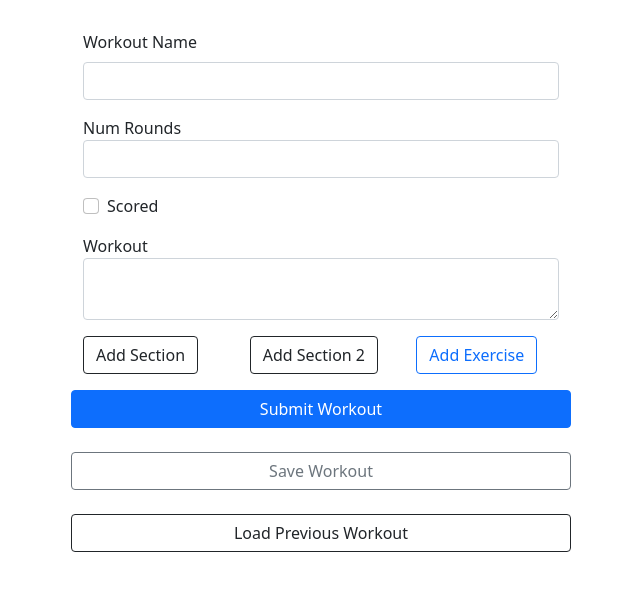
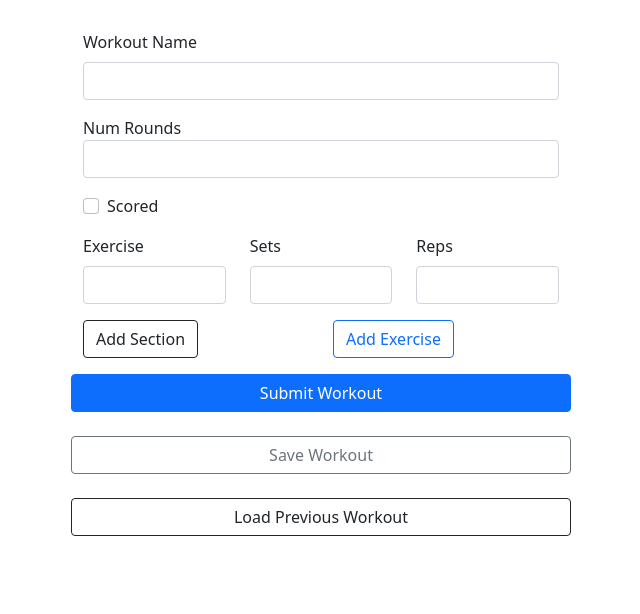
Before and after one commit to zsbinger/Z-Move, a Flask app: page /workouts/create in a window 1280 px wide. Shown: the part 56-670 px from the top of the page, without its empty margins (319-959 px from the left). Run offline with Flask 2, Linux system fonts and the light colour scheme.

Commit message:
fixed bug for insertion of workout with dictionary for workout content. also added descending order for workout viewing

```diff
--- a/application/templates/base.html
+++ b/application/templates/base.html
@@ -8,7 +8,7 @@
     <title>Z-Move</title>
     <link href="https://cdn.jsdelivr.net/npm/bootstrap@5.0.0-beta1/dist/css/bootstrap.min.css" rel="stylesheet" integrity="sha384-giJF6kkoqNQ00vy+HMDP7azOuL0xtbfIcaT9wjKHr8RbDVddVHyTfAAsrekwKmP1" crossorigin="anonymous">
     <script src="https://cdn.jsdelivr.net/npm/bootstrap@5.0.0-beta1/dist/js/bootstrap.bundle.min.js" integrity="sha384-ygbV9kiqUc6oa4msXn9868pTtWMgiQaeYH7/t7LECLbyPA2x65Kgf80OJFdroafW" crossorigin="anonymous"></script>
-    <script src="../static/dynamic_form.js"></script>
+    <script type="text/javascript" src="/static/dynamic_form.js"></script>
 </head>
 
 <body>
--- a/application/workouts/forms.py
+++ b/application/workouts/forms.py
@@ -1,24 +1,36 @@
 from flask_wtf import FlaskForm
+from wtforms.widgets import html_params
+from markupsafe import Markup
 from wtforms import (StringField, BooleanField, IntegerField,
                      SelectField, TextField, TextAreaField,
                      DateField, SubmitField, Field)
 from wtforms.validators import DataRequired
 
 
-# class ButtonField(Field):
-#     widget = TextInput()
-#
-#     def _value(self):
-#         if self.data:
-#             return u', '.join(self.data)
-#         else:
-#             return u''
-#
-#     def process_formdata(self, valuelist):
-#         if valuelist:
-#             self.data = [x.strip() for x in valuelist[0].split(',')]
-#         else:
-#             self.data = []
+class ButtonWidget(object):
+    """
+    https://gist.github.com/doobeh/239b1e4586c7425e5114
+    Renders a multi-line text area.
+    `rows` and `cols` ought to be passed as keyword args when rendering.
+    """
+    input_type = "button"
+
+    html_params = staticmethod(html_params)
+
+    def __call__(self, field, **kwargs):
+        kwargs.setdefault('id', field.id)
+        kwargs.setdefault('type', self.input_type)
+        if 'value' not in kwargs:
+            kwargs['value'] = field._value()
+
+        return Markup('<button {params}>{label}</button>'.format(
+            params=self.html_params(name=field.name, **kwargs),
+            label=field.label.text)
+        )
+
+
+class ButtonField(StringField):
+    widget = ButtonWidget()
 
 
 class WorkoutForm(FlaskForm):
@@ -30,10 +42,13 @@ class WorkoutForm(FlaskForm):
 
     # will eventually be a dictionary to keep track of each component
     # of the workout
-    workout_content = TextAreaField('Workout')
+    # workout_content = TextAreaField('Workout')
+    exercise1 = StringField('Exercise')
+    num_sets1 = IntegerField('Sets')
+    num_reps1 = IntegerField('Reps')
     # add exercise drop down with list pulled from database
 
-    add_section_button = SubmitField('Add Section')
+    add_section_button = ButtonField('Add Section')
     add_exercise_button = SubmitField('Add Exercise')
     submit_workout_button = SubmitField(label='Submit Workout')
     save_workout_button = SubmitField(label='Save Workout')
--- a/application/workouts/templates/creation.html
+++ b/application/workouts/templates/creation.html
@@ -32,18 +32,23 @@
           {{ form.scored_checkbox.label(class="form-check-label") }}
         </div>
     </div>
-    <div class="row">
-      <div class="mb-3", id="section1">
-        {{ form.workout_content.label(class="form_label") }}
-        {{ form.workout_content(class="form-control") }}
+    <div class="row mb-3" id="section1">
+      <div class="col-sm">
+        {{ form.exercise1.label(class="form-label") }}
+        {{ form.exercise1(class="form-control") }}
+      </div>
+      <div class="col-sm">
+        {{ form.num_sets1.label(class="form-label") }}
+        {{ form.num_sets1(class="form-control") }}
+      </div>
+      <div class="col-sm">
+        {{ form.num_reps1.label(class="form-label") }}
+        {{ form.num_reps1(class="form-control") }}
       </div>
     </div>
     <div class="row mb-3">
         <div class="col-sm">
           {{ form.add_section_button(class="btn btn-outline-dark", onclick="add_section()") }}
-        </div>
-        <div class="col-sm">
-          <input type="button" class="btn btn-outline-dark" onclick="add_section()" value="Add Section 2">
         </div>
         <div class="col-sm">
           {{ form.add_exercise_button(class="btn btn-outline-primary") }}
--- a/application/workouts/views.py
+++ b/application/workouts/views.py
@@ -13,12 +13,15 @@ def create():
     form = WorkoutForm()
     if form.validate_on_submit():
         flash('Your workout has been added.')
-        session['workout_content'] = form.workout_content.data
+        # session['workout_content'] = [form.exercise1.data, form.num_sets1, form.num_reps1.data]
         if request.method == "POST":
             # save to mongodb database
             name = form.name.data
             num_rounds = form.num_rounds.data
-            workout_content = form.workout_content.data
+            # workout_content = form.workout_content.data
+            workout_content = {'exercise': form.exercise1.data,
+                               'num_sets': form.num_sets1.data,
+                               'num_reps': form.num_reps1.data}
             scored = form.scored_checkbox.data
             formatted_date = datetime.datetime.today().strftime("%Y-%m-%d")
             # new_workout = Workout(name, num_rounds, workout_content, scored, formatted_date)
@@ -44,7 +47,7 @@ def view():
          workout["date"],
          datetime.datetime.strptime(workout["date"], "%Y-%m-%d").strftime("%b %d")
          )
-        for workout in Database.find_all('workouts')
+        for workout in Database.find_all('workouts').sort("date", -1)
     ]
 
     return render_template("recent.html", workouts=workouts_with_date)
```
